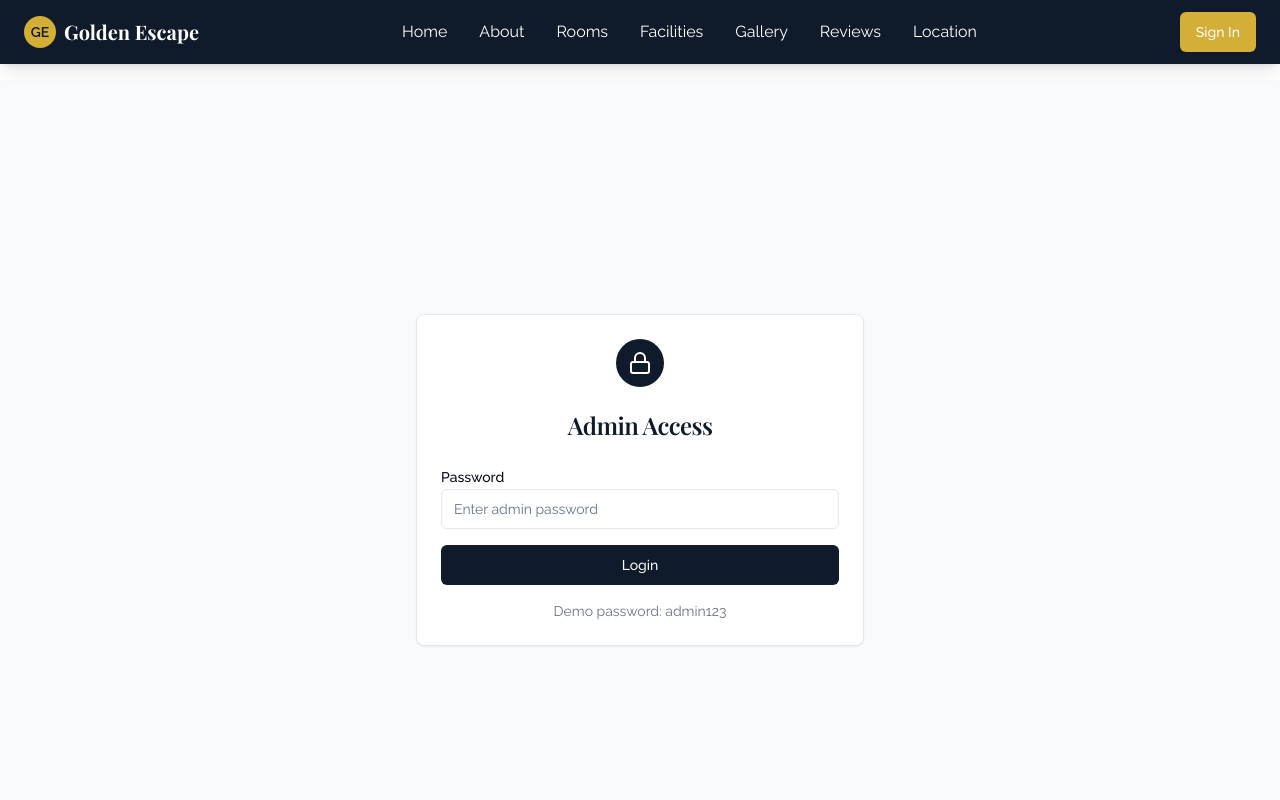
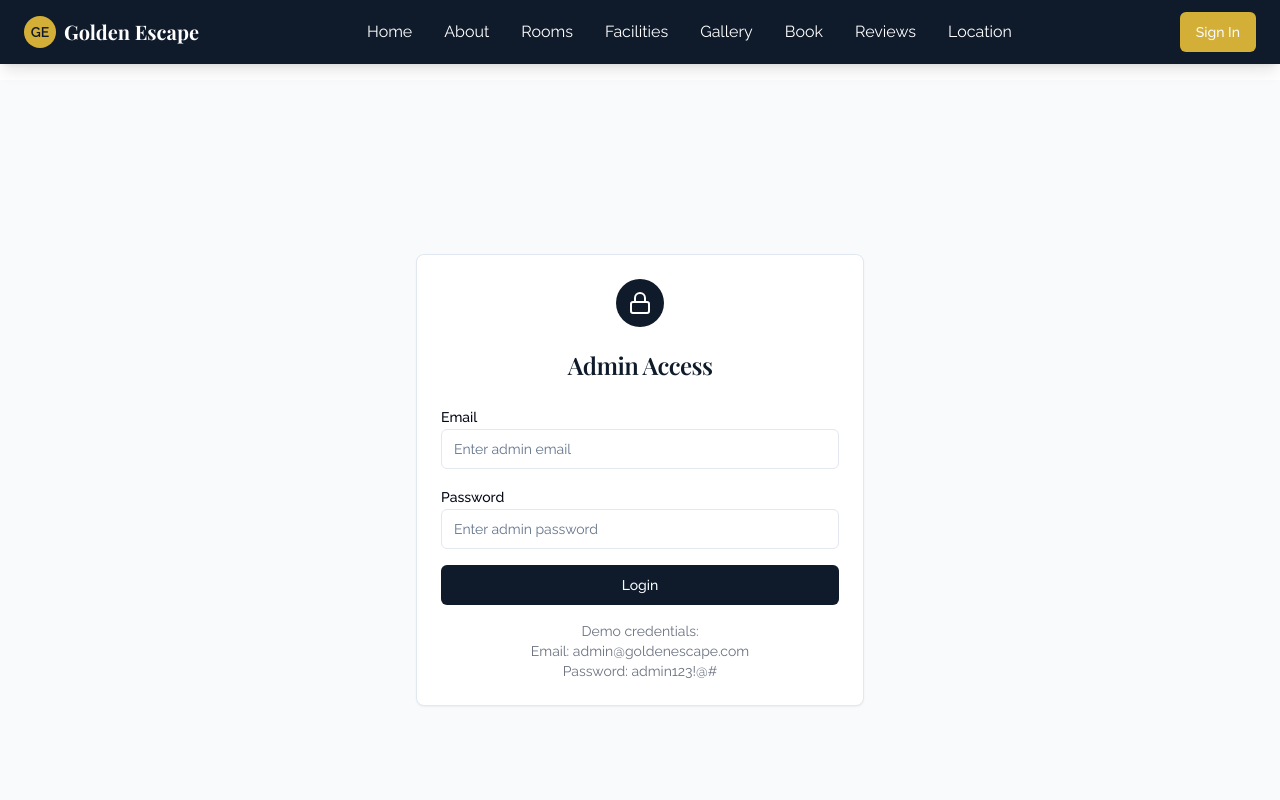
Before and after one commit to FadyAdel04/golden-escape-portal, a React (Vite) app: page /admin in a window 1280 px wide. Shown: the top 800 px of the page. Built offline with nearby package versions, Linux system fonts and the light colour scheme.

Commit message:
Fix: Implement header navigation and admin login
-   Update header links to scroll to corresponding sections.
-   Add a "Book Now" link to scroll to the booking form.
-   Implement specific email and password authentication for admin dashboard access.

```diff
--- a/src/components/Navbar.tsx
+++ b/src/components/Navbar.tsx
@@ -13,9 +13,23 @@ const Navbar = () => {
     { href: "#rooms", label: "Rooms" },
     { href: "#facilities", label: "Facilities" },
     { href: "#gallery", label: "Gallery" },
+    { href: "#booking", label: "Book" },
     { href: "#reviews", label: "Reviews" },
     { href: "#location", label: "Location" },
   ];
+
+  const scrollToSection = (href: string) => {
+    const element = document.querySelector(href);
+    if (element) {
+      const offset = 80; // Account for fixed navbar height
+      const elementPosition = element.offsetTop - offset;
+      window.scrollTo({
+        top: elementPosition,
+        behavior: 'smooth'
+      });
+    }
+    setIsOpen(false);
+  };
 
   return (
     <nav className="bg-navy text-white shadow-lg fixed w-full top-0 z-50">
@@ -32,13 +46,13 @@ const Navbar = () => {
           {/* Desktop Navigation */}
           <div className="hidden md:flex items-center space-x-8">
             {navItems.map((item) => (
-              <a
+              <button
                 key={item.href}
-                href={item.href}
-                className="hover:text-gold transition-colors duration-200"
+                onClick={() => scrollToSection(item.href)}
+                className="hover:text-gold transition-colors duration-200 bg-transparent border-none text-white cursor-pointer"
               >
                 {item.label}
-              </a>
+              </button>
             ))}
           </div>
 
@@ -63,14 +77,13 @@ const Navbar = () => {
           <div className="md:hidden pb-4">
             <div className="flex flex-col space-y-2">
               {navItems.map((item) => (
-                <a
+                <button
                   key={item.href}
-                  href={item.href}
-                  className="block py-2 hover:text-gold transition-colors duration-200"
-                  onClick={() => setIsOpen(false)}
+                  onClick={() => scrollToSection(item.href)}
+                  className="block py-2 hover:text-gold transition-colors duration-200 text-left bg-transparent border-none text-white cursor-pointer"
                 >
                   {item.label}
-                </a>
+                </button>
               ))}
               <div className="pt-2">
                 <AuthButton />
--- a/src/components/admin/AdminLogin.tsx
+++ b/src/components/admin/AdminLogin.tsx
@@ -8,16 +8,17 @@ import { useAdmin } from '@/contexts/AdminContext';
 import { Lock } from 'lucide-react';
 
 const AdminLogin = () => {
+  const [email, setEmail] = useState('');
   const [password, setPassword] = useState('');
   const [error, setError] = useState('');
   const { login } = useAdmin();
 
   const handleSubmit = (e: React.FormEvent) => {
     e.preventDefault();
-    if (login(password)) {
+    if (login(email, password)) {
       setError('');
     } else {
-      setError('Invalid password');
+      setError('Invalid email or password');
     }
   };
 
@@ -32,6 +33,17 @@ const AdminLogin = () => {
         </CardHeader>
         <CardContent>
           <form onSubmit={handleSubmit} className="space-y-4">
+            <div>
+              <Label htmlFor="email">Email</Label>
+              <Input
+                id="email"
+                type="email"
+                value={email}
+                onChange={(e) => setEmail(e.target.value)}
+                placeholder="Enter admin email"
+                required
+              />
+            </div>
             <div>
               <Label htmlFor="password">Password</Label>
               <Input
@@ -49,7 +61,9 @@ const AdminLogin = () => {
             </Button>
           </form>
           <p className="text-sm text-gray-500 mt-4 text-center">
-            Demo password: admin123
+            Demo credentials:<br />
+            Email: admin@goldenescape.com<br />
+            Password: admin123!@#
           </p>
         </CardContent>
       </Card>
--- a/src/contexts/AdminContext.tsx
+++ b/src/contexts/AdminContext.tsx
@@ -3,13 +3,15 @@ import React, { createContext, useContext, useState, useEffect } from 'react';
 
 interface AdminContextType {
   isAdmin: boolean;
-  login: (password: string) => boolean;
+  login: (email: string, password: string) => boolean;
   logout: () => void;
 }
 
 const AdminContext = createContext<AdminContextType | undefined>(undefined);
 
-const ADMIN_PASSWORD = 'admin123'; // In production, use proper authentication
+// Admin credentials - in production, this should be handled more securely
+const ADMIN_EMAIL = 'admin@goldenescape.com';
+const ADMIN_PASSWORD = 'admin123!@#';
 
 export const AdminProvider = ({ children }: { children: React.ReactNode }) => {
   const [isAdmin, setIsAdmin] = useState(false);
@@ -21,8 +23,8 @@ export const AdminProvider = ({ children }: { children: React.ReactNode }) => {
     }
   }, []);
 
-  const login = (password: string) => {
-    if (password === ADMIN_PASSWORD) {
+  const login = (email: string, password: string) => {
+    if (email === ADMIN_EMAIL && password === ADMIN_PASSWORD) {
       setIsAdmin(true);
       localStorage.setItem('isAdmin', 'true');
       return true;
```
